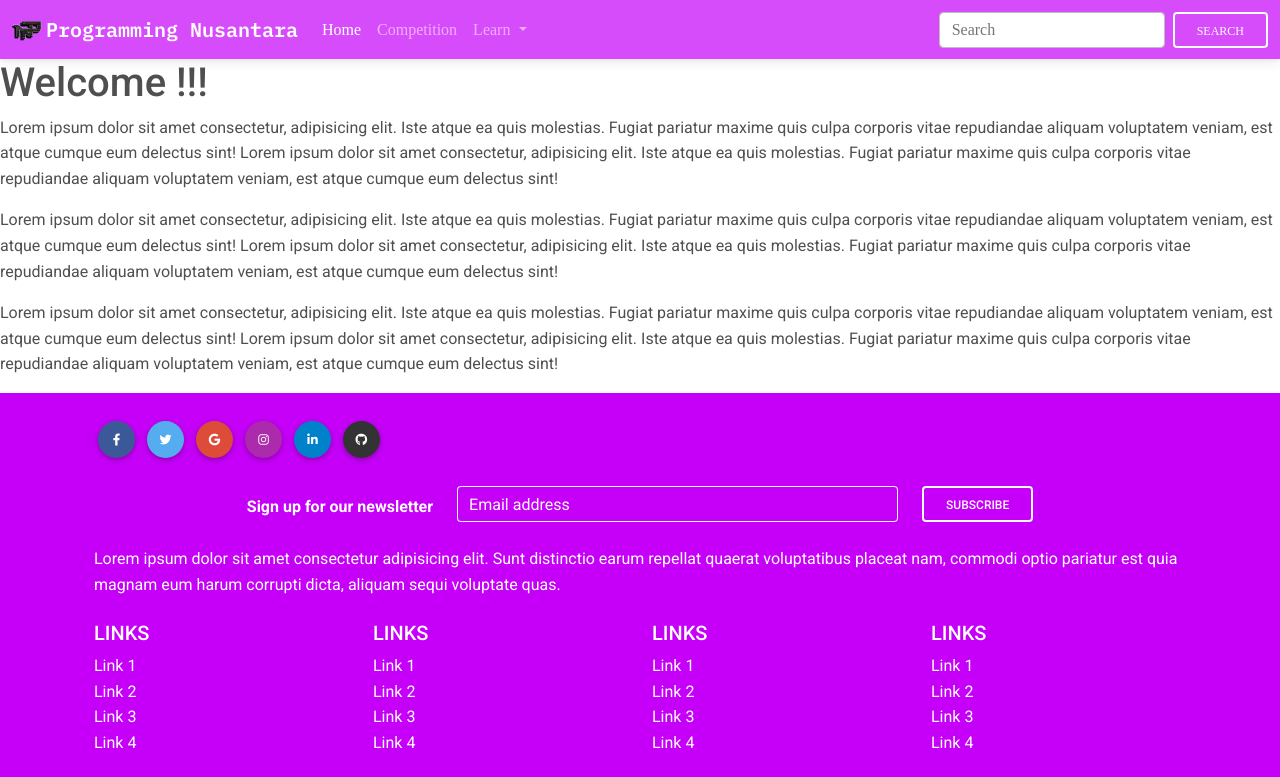
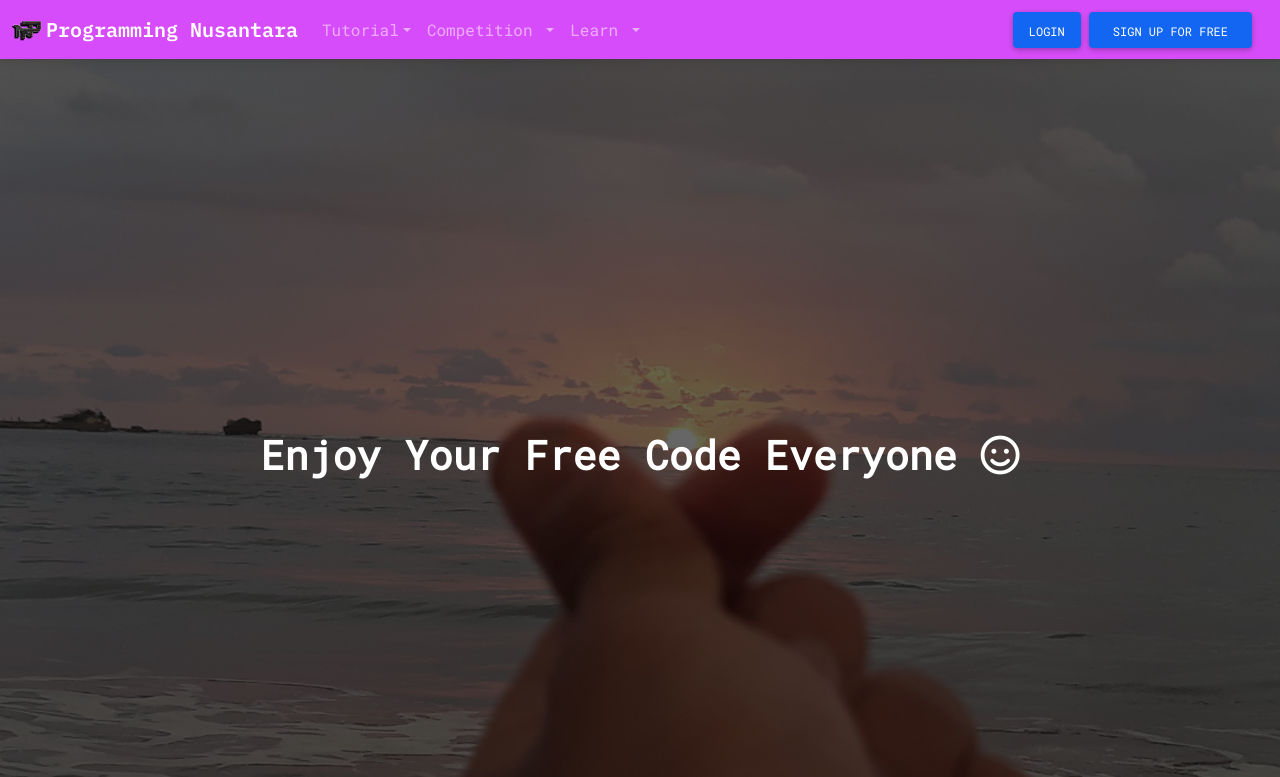
Before and after one commit to progusa/progusa.github.io, a plain HTML site: page index.html in a window 1280 px wide. Shown: the top 777 px of the page. Drawn offline with nearby package versions, Linux system fonts and the light colour scheme.

Commit message:
change nav and add cover

```diff
--- a/css/style.css
+++ b/css/style.css
@@ -1,3 +1,8 @@
+/*============= Init Text ================ */
+body{
+    font-family:'Roboto Mono', monospace;
+}
+
 /*=====================================*/
 /* navbar style */
 /*=====================================*/
@@ -7,7 +12,7 @@
 }
 
 .navbar-collapse{
-    font-family: "Times New Roman", Times, serif;
+    /* font-family: "Times New Roman", Times, serif; */
 }
 
 /* ========= Add Submenu Navbar ========*/
@@ -58,3 +63,27 @@
     -moz-border-radius: 6px 0 6px 6px;
     border-radius: 6px 0 6px 6px;
 }
+
+.navbar-dark .navbar-nav .nav-link:focus, .navbar-dark .navbar-nav .nav-link:hover {
+    color: rgb(255, 255, 255);
+}
+
+.btn-link {
+    color: #ffffff;
+}
+
+/*======= Cover =========*/
+.cover {
+    color: #fff;
+    background-image: url(/assets/img/bg_1.jpeg);
+    height: 100vh;
+}
+
+.cover h1{
+    /* font-family: 'Times New Roman', Times, serif; */
+    font-weight: bold;
+}
+
+.mask {
+    background-color: rgba(0, 0, 0, 0.6);
+}
--- a/index.html
+++ b/index.html
@@ -12,6 +12,7 @@
     <link rel="preconnect" href="https://fonts.gstatic.com">
     <link href="https://fonts.googleapis.com/css?family=IBM+Plex+Mono:wght@600&display=swap&effect=anaglyph" rel="stylesheet">
     <link href="https://fonts.googleapis.com/css?family=Roboto:300,400,500,700&display=swap" rel="stylesheet"/>
+    <link href="https://fonts.googleapis.com/css2?family=Roboto+Mono&display=swap" rel="stylesheet">
 
     <!-- Font Awesome -->
     <link href="https://cdnjs.cloudflare.com/ajax/libs/font-awesome/5.15.1/css/all.min.css" rel="stylesheet"/>
@@ -22,7 +23,7 @@
     <!-- Link Custom Css -->
     <link rel="stylesheet" href="./css/style.css">
 
-    <title>Hello, world!</title>
+    <title>Programming Nusantara</title>
   </head>
   <body>
       <!-- Navbar -->
@@ -41,13 +42,45 @@
             </button> -->
           <div class="collapse navbar-collapse" id="navbarScroll">
             <ul class="navbar-nav me-auto my-2 my-md-0 navbar-nav-scroll multi-level" role="menu" style="--bs-scroll-height: 100px;">
-              <li class="nav-item">
-                <a class="nav-link active" aria-current="page" href="#">Home</a>
-              </li>
-              <li class="nav-item">
-                <a class="nav-link" href="#">Competition</a>
-              </li>
-              <li class="nav-item dropdown">
+                <li class="nav-item dropdown">
+                    <a class="nav-link dropdown-toggle" href="#" id="navbarScrollingDropdown" role="button" data-bs-toggle="dropdown" aria-expanded="false">Tutorial</a>
+                    <ul class="dropdown-menu" aria-labelledby="navbarScrollingDropdown">
+                      <li><a class="dropdown-item" href="#">C</a></li>
+                      <li><a class="dropdown-item" href="#">C++</a></li>
+                      <li><a class="dropdown-item" href="#">Java</a></li>
+                      <li><a class="dropdown-item" href="#">Python</a></li>
+                      <li class="dropdown-submenu"><a class="dropdown-item" href="#">Website</a>
+                        <ul class="dropdown-menu">
+                            <li><a class="dropdown-item" href="#">HTML</a></li>
+                            <li><a class="dropdown-item" href="#">CSS</a></li>
+                            <li><a class="dropdown-item" href="#">Javascript</a></li>
+                        </ul>
+                      </li>
+                      <li><hr class="dropdown-divider"></li>
+                      <li><a class="dropdown-item" href="#">Something else here</a></li>
+                    </ul>
+                </li>
+                <li class="nav-item dropdown">
+                    <a class="nav-link dropdown-toggle" href="#" id="navbarScrollingDropdown" role="button" data-bs-toggle="dropdown" aria-expanded="false">
+                      Competition
+                    </a>
+                    <ul class="dropdown-menu" aria-labelledby="navbarScrollingDropdown">
+                      <li><a class="dropdown-item" href="#">C</a></li>
+                      <li><a class="dropdown-item" href="#">C++</a></li>
+                      <li><a class="dropdown-item" href="#">Java</a></li>
+                      <li><a class="dropdown-item" href="#">Python</a></li>
+                      <li class="dropdown-submenu"><a class="dropdown-item" href="#">Website</a>
+                        <ul class="dropdown-menu">
+                            <li><a class="dropdown-item" href="#">HTML</a></li>
+                            <li><a class="dropdown-item" href="#">CSS</a></li>
+                            <li><a class="dropdown-item" href="#">Javascript</a></li>
+                        </ul>
+                      </li>
+                      <li><hr class="dropdown-divider"></li>
+                      <li><a class="dropdown-item" href="#">Something else here</a></li>
+                    </ul>
+                </li>
+               <li class="nav-item dropdown">
                 <a class="nav-link dropdown-toggle" href="#" id="navbarScrollingDropdown" role="button" data-bs-toggle="dropdown" aria-expanded="false">
                   Learn
                 </a>
@@ -68,20 +101,42 @@
                 </ul>
               </li>
             </ul>
-            <form class="d-flex">
+            <div class="d-flex align-items-center">
+                <button type="button" class="btn btn-primary px-3 me-2">
+                  Login
+                </button>
+                <button type="button" class="btn btn-primary me-3">
+                  Sign up for free
+                </button>
+            </div>
+            <!-- <form class="d-flex">
                 <input class="form-control me-2" type="search" placeholder="Search" aria-label="Search">
                 <button class="btn btn-outline-light" type="submit">Search</button>
-            </form>
+            </form> -->
           </div>
         </div>
       </nav>
     <!-- End Navbar-->
 
     <!-- Content -->
-    <h1>Welcome !!!</h1>
-    <p>Lorem ipsum dolor sit amet consectetur, adipisicing elit. Iste atque ea quis molestias. Fugiat pariatur maxime quis culpa corporis vitae repudiandae aliquam voluptatem veniam, est atque cumque eum delectus sint! Lorem ipsum dolor sit amet consectetur, adipisicing elit. Iste atque ea quis molestias. Fugiat pariatur maxime quis culpa corporis vitae repudiandae aliquam voluptatem veniam, est atque cumque eum delectus sint! </p>
-    <p>Lorem ipsum dolor sit amet consectetur, adipisicing elit. Iste atque ea quis molestias. Fugiat pariatur maxime quis culpa corporis vitae repudiandae aliquam voluptatem veniam, est atque cumque eum delectus sint! Lorem ipsum dolor sit amet consectetur, adipisicing elit. Iste atque ea quis molestias. Fugiat pariatur maxime quis culpa corporis vitae repudiandae aliquam voluptatem veniam, est atque cumque eum delectus sint! </p>
-    <p>Lorem ipsum dolor sit amet consectetur, adipisicing elit. Iste atque ea quis molestias. Fugiat pariatur maxime quis culpa corporis vitae repudiandae aliquam voluptatem veniam, est atque cumque eum delectus sint! Lorem ipsum dolor sit amet consectetur, adipisicing elit. Iste atque ea quis molestias. Fugiat pariatur maxime quis culpa corporis vitae repudiandae aliquam voluptatem veniam, est atque cumque eum delectus sint! </p>
+    <section id="cover">
+        <div class="cover bg-image d-flex justify-content-center align-items-center">
+            <div class="mask">
+                <div class="d-flex justify-content-center align-items-center h-100">
+                  <h1 class="text-center">Enjoy Your Free Code Everyone <i class="far fa-smile"></i></h1>
+
+                </div>
+              </div>
+        </div>
+    </section>
+
+    <section id="learn">
+        <!-- <h1>Welcome !!!</h1>
+        <p>Lorem ipsum dolor sit amet consectetur, adipisicing elit. Iste atque ea quis molestias. Fugiat pariatur maxime quis culpa corporis vitae repudiandae aliquam voluptatem veniam, est atque cumque eum delectus sint! Lorem ipsum dolor sit amet consectetur, adipisicing elit. Iste atque ea quis molestias. Fugiat pariatur maxime quis culpa corporis vitae repudiandae aliquam voluptatem veniam, est atque cumque eum delectus sint! </p>
+        <p>Lorem ipsum dolor sit amet consectetur, adipisicing elit. Iste atque ea quis molestias. Fugiat pariatur maxime quis culpa corporis vitae repudiandae aliquam voluptatem veniam, est atque cumque eum delectus sint! Lorem ipsum dolor sit amet consectetur, adipisicing elit. Iste atque ea quis molestias. Fugiat pariatur maxime quis culpa corporis vitae repudiandae aliquam voluptatem veniam, est atque cumque eum delectus sint! </p>
+        <p>Lorem ipsum dolor sit amet consectetur, adipisicing elit. Iste atque ea quis molestias. Fugiat pariatur maxime quis culpa corporis vitae repudiandae aliquam voluptatem veniam, est atque cumque eum delectus sint! Lorem ipsum dolor sit amet consectetur, adipisicing elit. Iste atque ea quis molestias. Fugiat pariatur maxime quis culpa corporis vitae repudiandae aliquam voluptatem veniam, est atque cumque eum delectus sint! </p> -->
+    </section>
+
     <!-- End Content -->
 
     <!-- Footer -->
--- a/javascript/script.js
+++ b/javascript/script.js
@@ -0,0 +1,5 @@
+// $(".cover").css({ height: $(window).height() + "px" });
+
+// $(window).on("resize", function() {
+//   $(".cover").css({ height: $(window).height() + "px" });
+// });
```
Also changed, not shown: assets/img/bg_1.jpeg (added).
